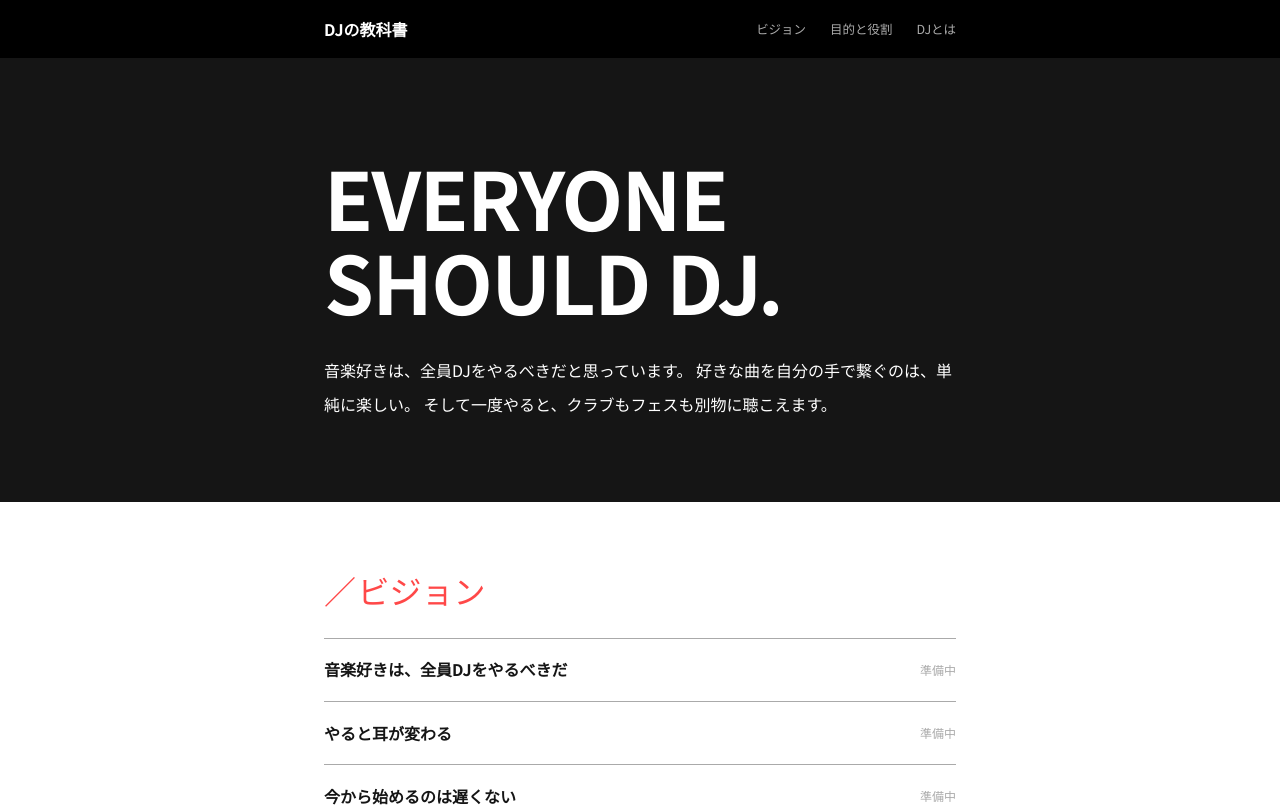
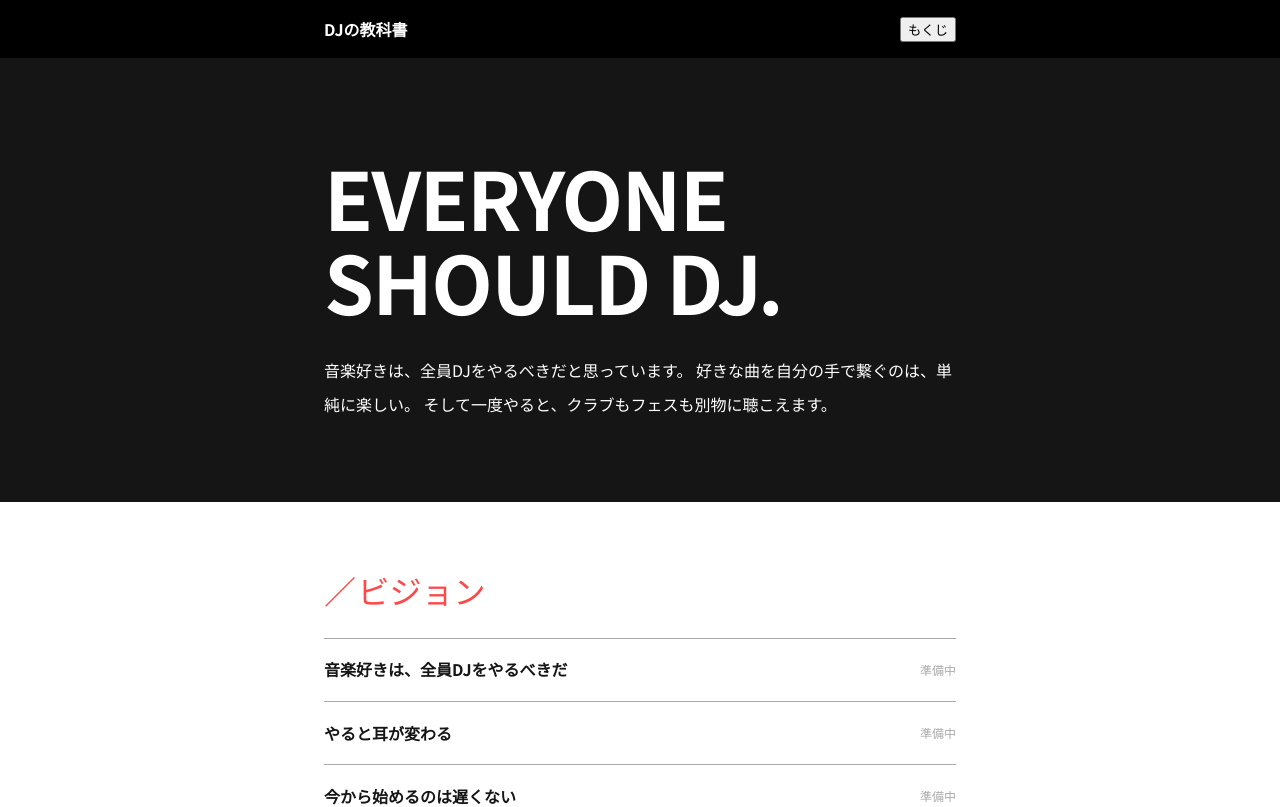
Before and after one commit to mackey-7/dj-textbook, a Next.js app: page / in a window 1280 px wide. Shown: the top 807 px of the page. Built offline with nearby package versions, Linux system fonts and the light colour scheme.

Commit message:
ヘッダーをコンポーネントに分離
開閉の状態を持つためクライアント側の処理が必要になり、レイアウト
に直接書けなくなったため切り出した。

```diff
--- a/app/layout.js
+++ b/app/layout.js
@@ -1,4 +1,5 @@
 import './globals.css'
+import SiteHeader from '../components/SiteHeader'
 
 export const metadata = {
   title: 'DJの教科書',
@@ -18,18 +19,7 @@ export default function RootLayout({ children }) {
         />
       </head>
       <body>
-        <header className="site-header">
-          <div className="site-header__inner">
-            <a className="site-header__title" href="/">
-              DJの教科書
-            </a>
-            <nav className="site-nav">
-              <a href="/#vision">ビジョン</a>
-              <a href="/#purpose">目的と役割</a>
-              <a href="/what-is-a-dj">DJとは</a>
-            </nav>
-          </div>
-        </header>
+        <SiteHeader />
 
         {children}
 
```
